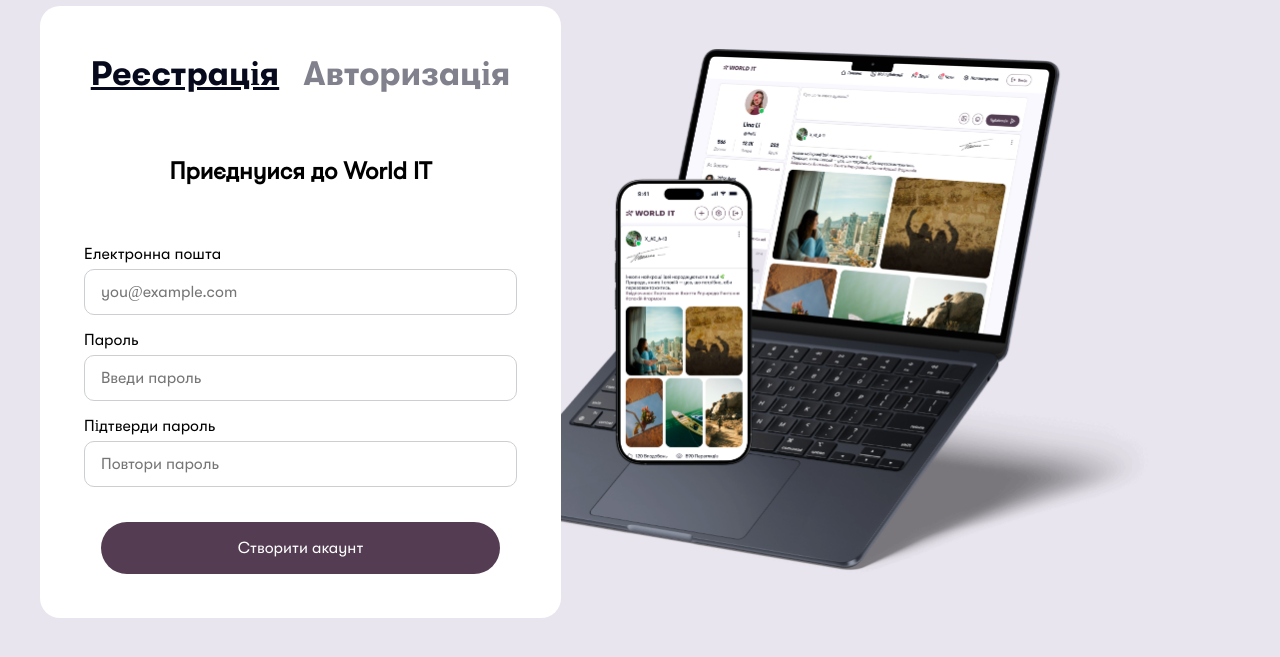
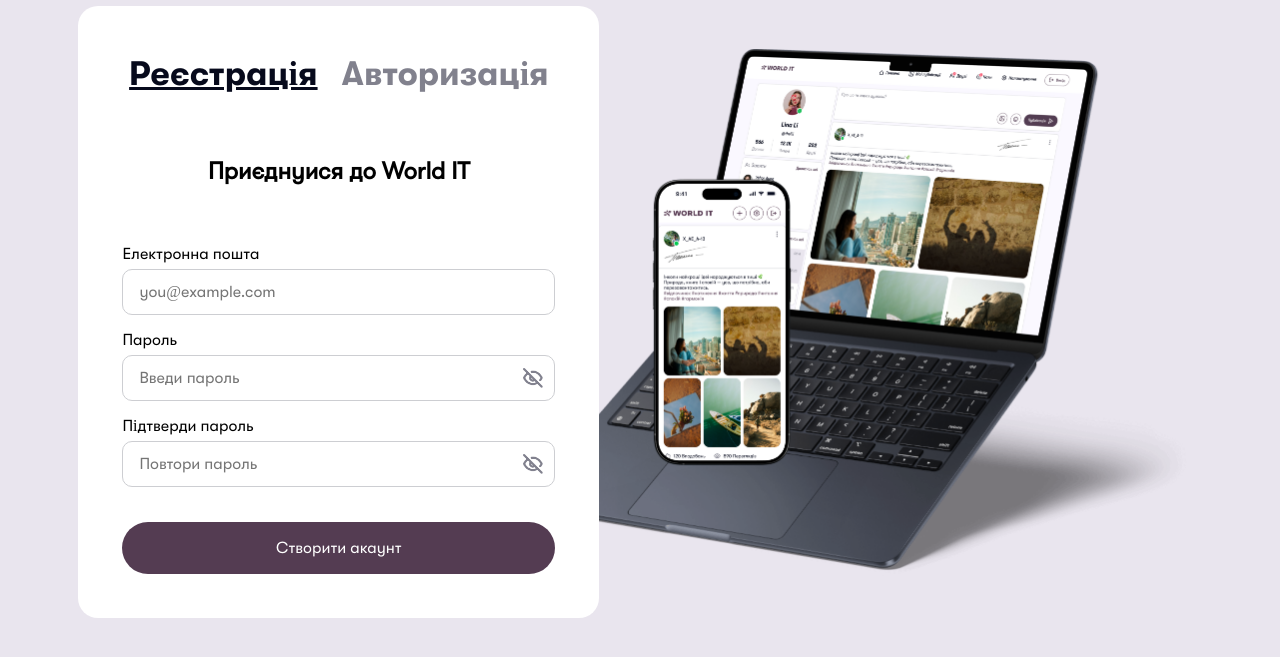
Before and after one commit to b5ysQoPl9xBhrYPt6/Social-Network, a Django app: page / in a window 1280 px wide. Shown: the part 88-745 px from the top of the page. Run offline with Django 5.2, Linux system fonts and the light colour scheme.

Commit message:
Added smaller details & code structure fix

```diff
--- a/social_network_project/social_network_project/settings.py
+++ b/social_network_project/social_network_project/settings.py
@@ -116,7 +116,6 @@ USE_TZ = True
 # https://docs.djangoproject.com/en/6.1/howto/static-files/
 
 STATIC_URL = 'static/'
-STATIC_ROOT = BASE_DIR / 'staticfiles'
 STATICFILES_DIRS = [ BASE_DIR / 'static' ]
 
 
--- /dev/null
+++ b/social_network_project/static/base.css
@@ -0,0 +1,128 @@
+body {
+    background-color: #E9E5EE;
+    display: flex;
+    flex-direction: column;
+    align-items: center;
+    justify-content: center;
+    margin: 0px;
+}
+
+@font-face {
+    font-family: "GT Walsheim Regular";
+    src: url("./font/GT-Walsheim-Regular-Trial.woff2") format("woff2");
+    font-weight: 400;
+    font-display: swap;
+}
+
+@font-face {
+    font-family: "GT Walsheim Medium";
+    src: url("./font/GT-Walsheim-Medium-Trial.woff2") format("woff2");
+    font-weight: 500;
+    font-display: swap;
+}
+
+@font-face {
+    font-family: "GT Walsheim Bold";
+    src: url("./font/GT-Walsheim-Bold-Trial.woff2") format("woff2");
+    font-weight: 700;
+    font-display: swap;
+}
+
+#headerBox{
+    display: flex;
+    flex-direction: row;
+    justify-content: center;
+    align-items: center;
+
+    background-color: #FFFFFF;
+
+    height: 88px;
+    width: 100vw;
+}
+
+#headerPhoto{
+    display: flex;
+    flex-direction: column;
+    justify-content: center;
+    align-items: center;
+    width: 145px;
+    height: 18px;
+
+}
+
+.continue-button{
+    display: flex;
+    flex-direction: column;
+    justify-content: center;
+    align-items: center;
+
+    width: 433px;
+    height: 52px;
+    background-color: #543C52;
+    border-radius: 100px;
+    border: 0px;
+    margin-top: 19px;
+    gap: 8px;
+    padding-left: 24px;
+    padding-right: 24px;
+}
+.continue-text{
+    display: flex;
+    align-items: center;
+    justify-content: center;
+
+    font-size: 16px;
+    color: #FFFFFF;
+
+    font-family: 'GT Walsheim Regular';
+}
+
+.input-div {
+    display: flex;
+    flex-direction: column;
+    justify-content: start;
+    gap: 6px;
+}
+
+.input-label{
+    font-size: 16px;
+    font-family: 'GT Walsheim Regular';
+}
+
+.input {
+    display: flex;
+    flex-direction: row;
+    justify-content: space-between;
+    gap: 10px;
+    border-radius: 10px;
+    border: 1px solid #CDCED2;
+    width: 399px;
+    height: 42px;
+    padding-right: 16px;
+    padding-left: 16px;
+    font-size: 16px;
+    font-family: 'GT Walsheim Regular';
+}
+
+.input-wrapper {
+    position: relative;
+    display: inline-block;
+}
+
+/* .input-wrapper input {
+    box-sizing: border-box;
+} */
+
+.eye-icon{
+    width: 20px;
+    height: 20px;
+    user-select: none;
+
+    position: absolute;
+    right: 12px;
+    top: 50%;
+    transform: translateY(-50%);
+}
+.eye-icon:hover {
+    cursor: pointer;
+}
--- a/social_network_project/templates/base.html
+++ b/social_network_project/templates/base.html
@@ -5,6 +5,9 @@
         <meta name="viewport" content="width=device-width, initial-scale=1.0">
         <title>{% block title %}{% endblock %}</title>
 
+        {% load static %}
+
+        <link rel="stylesheet" href="{% static 'base.css' %}">
         {% block links %}{% endblock %}
     </head>
     <body>
--- a/social_network_project/user_app/static/user_app/css/authentification.css
+++ b/social_network_project/user_app/static/user_app/css/authentification.css
@@ -1,41 +1,9 @@
-@font-face {
-    font-family: "GT Walsheim Regular";
-    src: url("../font/GT-Walsheim-Regular-Trial.woff2") format("woff2");
-    font-weight: 400;
-    font-display: swap;
-}
-
-@font-face {
-    font-family: "GT Walsheim Medium";
-    src: url("../font/GT-Walsheim-Medium-Trial.woff2") format("woff2");
-    font-weight: 500;
-    font-display: swap;
-}
-
-@font-face {
-    font-family: "GT Walsheim Bold";
-    src: url("../font/GT-Walsheim-Bold-Trial.woff2") format("woff2");
-    font-weight: 700;
-    font-display: swap;
-}
-
-body {
-    background-color: #E9E5EE;
-    display: flex;
-    flex-direction: column;
-    align-items: center;
-    justify-content: center;
-    margin: 0px;
-}
-
 #regLogDiv h1 {
     display: flex;
-
     gap: 8px;
     font-size: 34px;
     font-family: 'GT Walsheim Bold';
     color: #81818D;
-
     user-select: none;
 }
 
@@ -48,43 +16,11 @@ body {
     flex-direction: column;
     align-items: center;
     justify-content: center;
-
     background-color: white;
-
-    /* width: 487px;
-    height: 552px; */
     gap: 36px;
     padding: 44px;
     border-radius: 20px;
-
     z-index: 2;
-}
-
-.continue-button{
-    display: flex;
-    flex-direction: column;
-    justify-content: center;
-    align-items: center;
-
-    width: 399px;
-    height: 52px;
-    background-color: #543C52;
-    border-radius: 100px;
-    border: 0px;
-    margin-top: 19px;
-    gap: 8px;
-    padding-left: 24px;
-    padding-right: 24px;
-}
-.continue-text{
-    display: flex;
-    align-items: center;
-    justify-content: center;
-
-    font-size: 16px;
-    color: #FFFFFF;
-
-    font-family: 'GT Walsheim Regular';
 }
 
 #welcomeText {
@@ -94,13 +30,6 @@ body {
     font-size: 24px;
     font-family: 'GT Walsheim Regular';
 }
-
-#argument-text{
-    color: #070A1C;
-    font-size: 16px;
-    font-weight: 400;
-}
-/* argument-text текст з інформацією для вказання*/
 
 #background{
     width: 679px;
@@ -145,56 +74,7 @@ body {
 
     position: absolute;
     top: 50%;
-    left: 50%;
+    left: 53%;
     transform: translate(-50%, -50%);
-}
-
-#headerBox{
-    display: flex;
-    flex-direction: row;
-    justify-content: center;
-    align-items: center;
-
-    background-color: #FFFFFF;
-
-    height: 88px;
-    width: 100vw;
-}
-
-#headerPhoto{
-    display: flex;
-    flex-direction: column;
-    justify-content: center;
-    align-items: center;
-    width: 145px;
-    height: 18px;
 
 }
-
-.inputDiv {
-    display: flex;
-    flex-direction: column;
-    justify-content: start;
-    gap: 6px;
-}
-
-.inputLabel{
-    font-size: 16px;
-    font-family: 'GT Walsheim Regular';
-}
-
-.input {
-    display: flex;
-    flex-direction: row;
-    justify-content: start;
-    gap: 10px;
-    border-radius: 10px;
-    border: 1px solid #CDCED2;
-    width: 399px;
-    height: 42px;
-    padding-right: 16px;
-    padding-left: 16px;
-
-    font-size: 16px;
-    font-family: 'GT Walsheim Regular';
-}
--- a/social_network_project/user_app/templates/user_app/forms/logform.html
+++ b/social_network_project/user_app/templates/user_app/forms/logform.html
@@ -3,14 +3,17 @@
 <!-- СОДЕРЖИМОЕ ФОРМ ВРЕМЕННОЕ -->
 <form method="post" id="logForm" style="display: none;">
     {% csrf_token %}
-    <div class = "inputDiv">
-        <label for="mailInput" class = 'inputLabel'>Електронна пошта</label>
-        <input type="email" placeholder="you@example.com" name = "mailInput"required class = "input">
+    <div class = "input-div">
+        <label for="mailInput" class = 'input-label'>Електронна пошта</label>
+        <input type="email" placeholder="you@example.com" name = "mailInput" required class = "input">
     </div>
 
-    <div class = "inputDiv">
-        <label for="passwordInput" class = 'inputLabel'>Пароль</label>
-        <input type="password" placeholder="Введи пароль" name = "passwordInput" required class = "input">
+    <div class = "input-div">
+        <label for="passwordInput" class = 'input-label'>Пароль</label>
+        <div class="input-wrapper">
+            <input type="password" placeholder="Введи пароль" name = "passwordInput" required class = "input" id = "authPasswordInputText">
+            <img src="{% static 'user_app/img/show.png' %}" alt="Show" class="eye-icon" id="showAuthPasswordText">
+        </div>
     </div>
 
     <button name = "logButton" class="continue-button"><p class="continue-text">Увійти</p></button>
--- a/social_network_project/user_app/templates/user_app/forms/regform.html
+++ b/social_network_project/user_app/templates/user_app/forms/regform.html
@@ -3,17 +3,26 @@
 <!-- СОДЕРЖИМОЕ ФОРМ ВРЕМЕННОЕ -->
 <form method="post" id="regForm">
     {% csrf_token %}
-    <div class = "inputDiv">
-        <label for="mailInput" class = 'inputLabel'>Електронна пошта</label>
+    <div class = "input-div">
+        <label for="mailInput" class = 'input-label'>Електронна пошта</label>
         <input type="email" placeholder="you@example.com" name = "mailInput"required class = "input">
     </div>
-    <div class = "inputDiv">
-        <label for="passwordInput" class = 'inputLabel'>Пароль</label>
-        <input type="password" placeholder="Введи пароль" name = "passwordInput" required class = "input">
+    <div class = "input-div">
+        <label for="passwordInput" class = 'input-label'>Пароль</label>
+
+        <div class="input-wrapper">
+            <input type="password" placeholder="Введи пароль" name = "passwordInput" required class = "input" id = "passwordInputText">
+            <img src="{% static 'user_app/img/show.png' %}" alt="Show" class="eye-icon" id="showPasswordText">
+        </div>
+
     </div>
-    <div class = "inputDiv">
-        <label for="confirmPasswordInput" class = 'inputLabel'>Підтверди пароль</label>
-        <input type="password" placeholder="Повтори пароль"  name = "confirmPasswordInput" required class = "input">
+    <div class = "input-div">
+        <label for="confirmPasswordInput" class = 'input-label'>Підтверди пароль</label>
+
+        <div class="input-wrapper">
+            <input type="password" placeholder="Повтори пароль"  name = "confirmPasswordInput" required class = "input" id = "confirmPasswordInputText">
+            <img src="{% static 'user_app/img/show.png' %}" alt="Show" class="eye-icon" id="showConfirmPasswordText">
+        </div>
     </div>
 
     <button name = "regButton" class="continue-button"><p class="continue-text">Створити акаунт</p></button>
```
Also changed, not shown: social_network_project/user_app/static/user_app/js/authentification.js (+39 -11 lines), social_network_project/static/font/GT-Walsheim-Bold-Trial.woff2 (renamed from social_network_project/user_app/static/user_app/font/GT-Walsheim-Bold-Trial.woff2), social_network_project/static/font/GT-Walsheim-Medium-Trial.woff2 (renamed from social_network_project/user_app/static/user_app/font/GT-Walsheim-Medium-Trial.woff2), social_network_project/static/font/GT-Walsheim-Regular-Trial.woff2 (renamed from social_network_project/user_app/static/user_app/font/GT-Walsheim-Regular-Trial.woff2), social_network_project/user_app/static/user_app/img/show.png (added).
